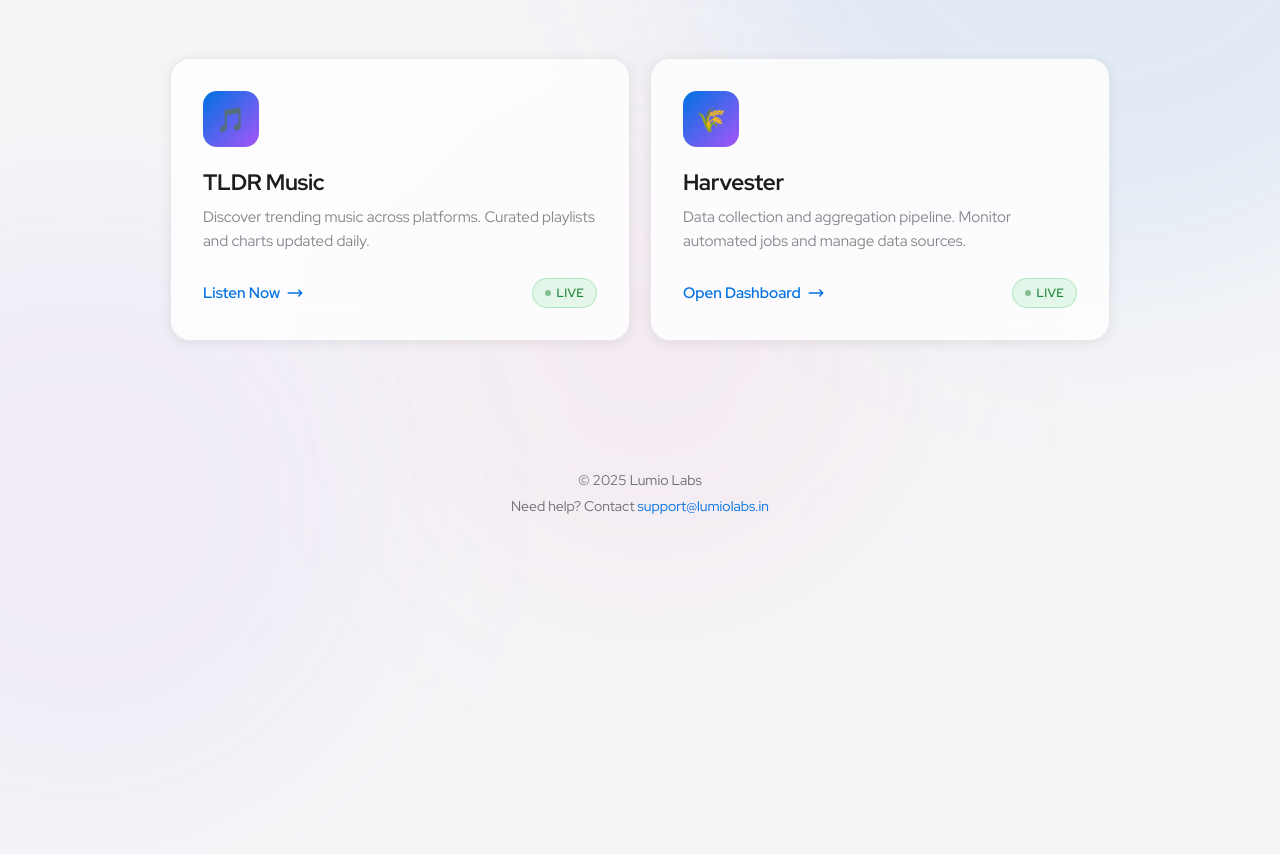
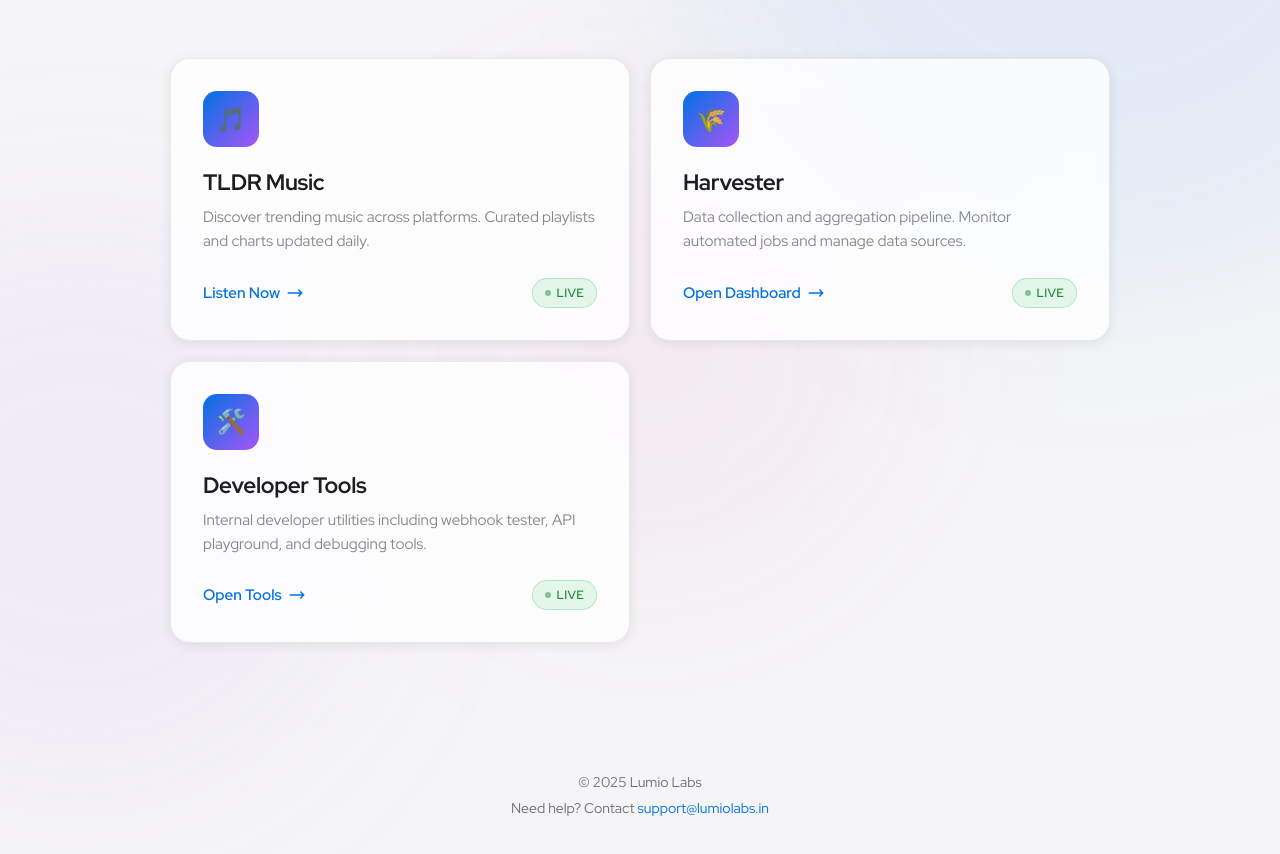
Before and after one commit to Mono-TV/lumiolabs, a plain HTML site: page index.html in a window 1280 px wide. Shown: the part 214-1068 px from the top of the page. Before the commit the page ends 839 px from the top, so only its background shows below. Drawn offline with Linux system fonts and the light colour scheme.

Commit message:
Add Developer Tools to services directory
Added link to tools.lumiolabs.in with webhook tester and other dev utilities.

Co-Authored-By: Claude Opus 4.5 <noreply@anthropic.com>

```diff
--- a/index.html
+++ b/index.html
@@ -450,6 +450,22 @@
                     <span class="status-badge">Live</span>
                 </div>
             </a>
+
+            <!-- Developer Tools -->
+            <a href="https://tools.lumiolabs.in" class="service-card">
+                <div class="service-icon">🛠️</div>
+                <h2 class="service-title">Developer Tools</h2>
+                <p class="service-description">Internal developer utilities including webhook tester, API playground, and debugging tools.</p>
+                <div class="card-footer">
+                    <span class="service-link">
+                        Open Tools
+                        <svg fill="none" stroke="currentColor" viewBox="0 0 24 24">
+                            <path stroke-linecap="round" stroke-linejoin="round" stroke-width="2" d="M17 8l4 4m0 0l-4 4m4-4H3"/>
+                        </svg>
+                    </span>
+                    <span class="status-badge">Live</span>
+                </div>
+            </a>
         </div>
 
         <footer>
```
